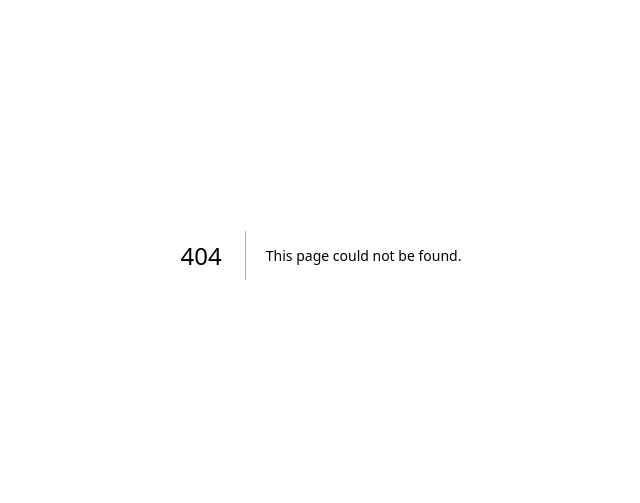
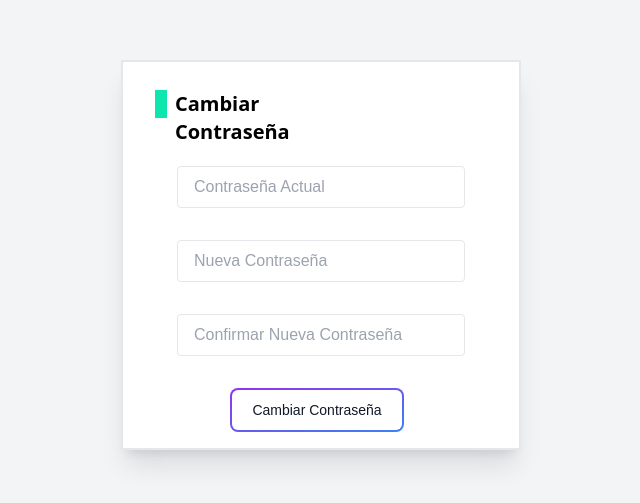
Before and after one commit to ivangk17/Seguros-front, a Next.js app: page /cambiarContrasenia in a window 1280 px wide. Before the commit this address had no page. Shown: the part 145-648 px from the top of the page, without its empty margins (319-959 px from the left). Built offline with nearby package versions, Linux system fonts and the light colour scheme.

Commit message:
Subo pagina para cambiar la contraseña, falta implementarla en la pagina de perfil

```diff
--- /dev/null
+++ b/src/app/cambiarContrasenia/page.js
@@ -0,0 +1,140 @@
+"use client";
+import { useState } from "react";
+import { useRouter } from "next/navigation";
+import { ToastContainer, toast } from 'react-toastify';
+import 'react-toastify/dist/ReactToastify.css';
+import ScreenLoader from "../componentes/ScreenLoader";
+
+export default function PaginaCambioContraseña() {
+  const api = process.env.NEXT_PUBLIC_URL_API;
+  const [errores, setErrores] = useState({});
+  const [oldPassword, setOldPassword] = useState('');
+  const [newPassword, setNewPassword] = useState('');
+  const [confirmPassword, setConfirmPassword] = useState('');
+  const [loading, setLoading] = useState(false);
+  const router = useRouter();
+
+  const MSG_ERROR_CONTRASENIA_VACIA = "La contraseña no puede estar vacía.";
+  const MSG_ERROR_CONTRASENIA_CARACTERES = "La contraseña debe tener al menos 8 caracteres, una letra mayúscula y un signo.";
+  const MSG_ERROR_CONTRASENIAS_NO_COINCIDEN = "Las contraseñas no coinciden.";
+
+  const validatePassword = (password) => {
+    const minLength = 8;
+    const hasUpperCase = /[A-Z]/.test(password);
+    const hasSpecialChar = /[!@#$%^&*(),.?":{}|<>]/.test(password);
+    return password.length >= minLength && hasUpperCase && hasSpecialChar;
+  };
+
+  const handleChangePassword = async (event) => {
+    event.preventDefault();
+    const token = sessionStorage.getItem("token");
+
+    if (!token) {
+      setErrores({ submit: "Token de autenticación no encontrado." });
+      return;
+    }
+
+    if (newPassword === "" || confirmPassword === "") {
+      setErrores({ submit: MSG_ERROR_CONTRASENIA_VACIA });
+    } else if (!validatePassword(newPassword)) {
+      setErrores({ submit: MSG_ERROR_CONTRASENIA_CARACTERES });
+    } else if (newPassword !== confirmPassword) {
+      setErrores({ submit: MSG_ERROR_CONTRASENIAS_NO_COINCIDEN });
+    } else {
+      setLoading(true);
+      try {
+        const url = `http://localhost:3001/api/users/changePassword/${token}`;
+
+        const response = await fetch(url, {
+          method: 'POST',
+          headers: {
+            'Content-Type': 'application/json',
+            Authorization: `Bearer ${sessionStorage.getItem("token")}`,
+          },
+          body: JSON.stringify({ oldPass: oldPassword, newPass: newPassword, confirmPassword }),
+        });
+
+        const data = await response.json();
+
+        if (!response.ok) {
+          throw new Error(data.error);
+        }
+        toast.success('Contraseña cambiada con éxito!');
+        setTimeout(() => {
+          router.push('/administracion');
+        }, 1000);
+      } catch (error) {
+        setErrores({ submit: error.message });
+      } finally {
+        setLoading(false);
+      }
+    }
+  };
+
+  return (
+    <div className="flex justify-center items-center min-h-screen bg-gray-100">
+      {loading && <ScreenLoader />}
+      <div className="mx-auto my-36 flex h-auto w-[400px] flex-col border-2 bg-white text-black shadow-xl">
+        <div className="mx-8 mt-7 mb-3 flex flex-row justify-start space-x-2">
+          <div className="h-7 w-3 bg-[#0DE6AC]"></div>
+          <div className="w-3 text-center font-sans text-xl font-bold">
+            <h1>Cambiar Contraseña</h1>
+          </div>
+        </div>
+        <form onSubmit={handleChangePassword} className="flex flex-col items-center">
+          <div className="my-2 w-72">
+            <input
+              type="password"
+              placeholder="Contraseña Actual"
+              value={oldPassword}
+              onChange={(e) => setOldPassword(e.target.value)}
+              className="mb-4 px-4 py-2 border rounded w-full"
+            />
+          </div>
+          <div className="my-2 w-72">
+            <input
+              type="password"
+              placeholder="Nueva Contraseña"
+              value={newPassword}
+              onChange={(e) => setNewPassword(e.target.value)}
+              className="mb-4 px-4 py-2 border rounded w-full"
+            />
+          </div>
+          <div className="my-2 w-72">
+            <input
+              type="password"
+              placeholder="Confirmar Nueva Contraseña"
+              value={confirmPassword}
+              onChange={(e) => setConfirmPassword(e.target.value)}
+              className="mb-4 px-4 py-2 border rounded w-full"
+            />
+          </div>
+          <div className="my-2 flex justify-center">
+            <button className="relative inline-flex items-center justify-center p-0.5 mb-2 me-2 overflow-hidden text-sm font-medium text-gray-900 rounded-lg group bg-gradient-to-br from-purple-600 to-blue-500 group-hover:from-purple-600 group-hover:to-blue-500 hover:text-white dark:text-white focus:ring-4 focus:outline-none focus:ring-blue-300 dark:focus:ring-blue-800">
+              <span className="relative px-5 py-2.5 transition-all ease-in duration-75 bg-white dark:bg-gray-900 rounded-md group-hover:bg-opacity-0">
+                Cambiar Contraseña
+              </span>
+            </button>
+          </div>
+        </form>
+        {errores.submit && (
+          <small className="text-red-500 text-xs italic mt-1 text-center">
+            {errores.submit}
+          </small>
+        )}
+      </div>
+      <ToastContainer
+        position="top-right"
+        autoClose={3500}
+        hideProgressBar={false}
+        newestOnTop={false}
+        closeOnClick
+        rtl={false}
+        pauseOnFocusLoss
+        draggable
+        pauseOnHover
+        theme="colored"
+      />
+    </div>
+  );
+}
--- a/src/app/recuperarContrasenia/page.js
+++ b/src/app/recuperarContrasenia/page.js
@@ -6,7 +6,7 @@ import 'react-toastify/dist/ReactToastify.css';
 import ScreenLoader from "../componentes/ScreenLoader";
 
 
-export default function ResetPasswordPage() {
+export default function PaginaRecuperacionContrasenia() {
   const api = process.env.NEXT_PUBLIC_URL_API;
   const [errores, setErrores] = useState({});
   const [contrasenia, setContrasenia] = useState('');
```
